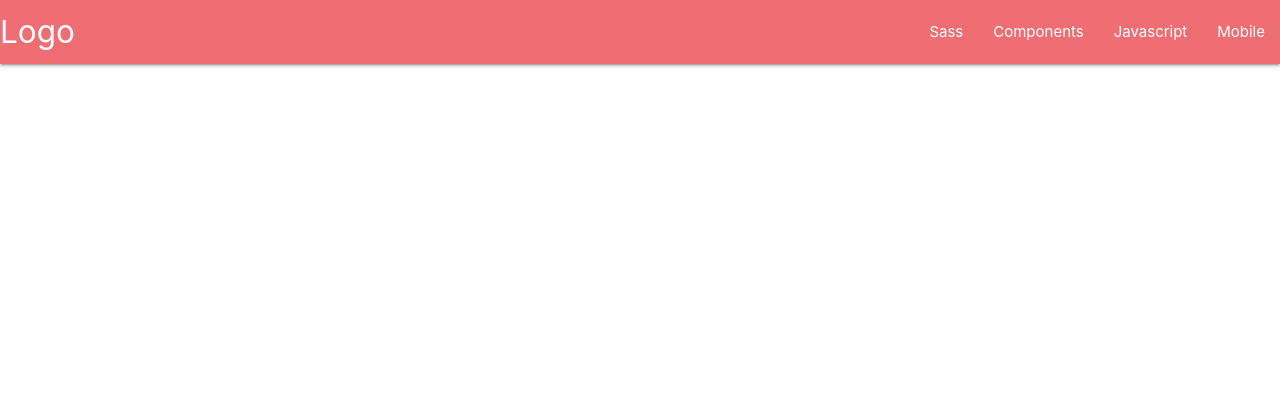
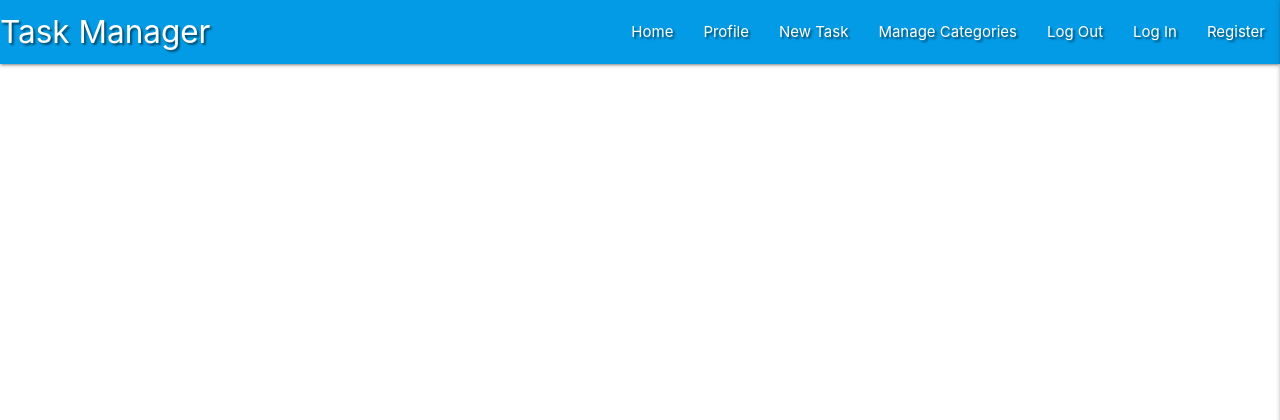
Before and after one commit to kenwals/flask-task-manager-project, a Flask app: page / in a window 1280 px wide. Shown: the top 420 px of the page. Run offline with Flask 2, Linux system fonts and the light colour scheme; data that the repository does not hold is empty; some libraries are stand-ins or nearby versions.

Commit message:
add navbar and sidebar

```diff
--- a/static/css/style.css
+++ b/static/css/style.css
@@ -0,0 +1,3 @@
+.text-shadow {
+    text-shadow: 2px 2px 2px rgba(0, 0, 0, 0.5);
+}
--- a/static/js/script.js
+++ b/static/js/script.js
@@ -0,0 +1,5 @@
+$(document).ready(function () {
+    $(".sidenav").sidenav({
+        edge: "right"
+    });
+});
--- a/templates/base.html
+++ b/templates/base.html
@@ -3,12 +3,10 @@
 
 <head>
     <meta charset="UTF-8">
-    <meta http-equiv="X-UA-Compatible" content="IE=edge">
     <meta name="viewport" content="width=device-width, initial-scale=1.0">
-    <link rel="stylesheet" href="https://cdnjs.cloudflare.com/ajax/libs/font-awesome/5.15.3/css/all.min.css"
-        integrity="sha512-iBBXm8fW90+nuLcSKlbmrPcLa0OT92xO1BIsZ+ywDWZCvqsWgccV3gFoRBv0z+8dLJgyAHIhR35VZc2oM/gI1w=="
-        crossorigin="anonymous" />
-    <!-- Compiled and minified CSS -->
+    <link rel="stylesheet" href="https://cdnjs.cloudflare.com/ajax/libs/font-awesome/5.13.1/css/all.min.css"
+        integrity="sha512-xA6Hp6oezhjd6LiLZynuukm80f8BoZ3OpcEYaqKoCV3HKQDrYjDE1Gu8ocxgxoXmwmSzM4iqPvCsOkQNiu41GA=="
+        crossorigin="anonymous" type="text/css">
     <link rel="stylesheet" href="https://cdnjs.cloudflare.com/ajax/libs/materialize/1.0.0/css/materialize.min.css"
         type="text/css">
     <link rel="stylesheet" href="{{ url_for('static', filename='css/style.css') }}" type="text/css">
@@ -18,35 +16,45 @@
 </head>
 
 <body>
+
     <header>
-
-        <nav>
+        <!-- top navbar -->
+        <nav class="nav-extended text-shadow light-blue darken-1">
             <div class="nav-wrapper">
-                <a href="#!" class="brand-logo">Logo</a>
-                <a href="#" data-target="mobile-demo" class="sidenav-trigger"><i class="material-icons">menu</i></a>
+                <a href="{{ url_for('get_tasks') }}" class="brand-logo">Task Manager</a>
+                <a href="#" data-target="mobile-demo" class="sidenav-trigger right"><i class="fas fa-bars"></i></a>
                 <ul class="right hide-on-med-and-down">
-                    <li><a href="sass.html">Sass</a></li>
-                    <li><a href="badges.html">Components</a></li>
-                    <li><a href="collapsible.html">Javascript</a></li>
-                    <li><a href="mobile.html">Mobile</a></li>
+                    <li><a href="{{ url_for('get_tasks') }}">Home</a></li>
+                    <li><a href="#">Profile</a></li>
+                    <li><a href="#">New Task</a></li>
+                    <li><a href="#">Manage Categories</a></li>
+                    <li><a href="#">Log Out</a></li>
+                    <li><a href="#">Log In</a></li>
+                    <li><a href="#">Register</a></li>
                 </ul>
             </div>
         </nav>
 
+        <!-- mobile sidenav -->
         <ul class="sidenav" id="mobile-demo">
-            <li><a href="sass.html">Sass</a></li>
-            <li><a href="badges.html">Components</a></li>
-            <li><a href="collapsible.html">Javascript</a></li>
-            <li><a href="mobile.html">Mobile</a></li>
+            <li>
+                <h4 class="center-align light-blue-text text-darken 4">Task Manager</h4>
+            </li>
+            <li><a href="{{ url_for('get_tasks') }}">Home</a></li>
+            <li><a href="#">Profile</a></li>
+            <li><a href="#">New Task</a></li>
+            <li><a href="#">Manage Categories</a></li>
+            <li><a href="#">Log Out</a></li>
+            <li><a href="#">Log In</a></li>
+            <li><a href="#">Register</a></li>
         </ul>
+    </header>
 
-    </header>
     {% block content %}
     {% endblock %}
 
-    <script src="https://code.jquery.com/jquery-3.6.0.min.js"
-        integrity="sha256-/xUj+3OJU5yExlq6GSYGSHk7tPXikynS7ogEvDej/m4=" crossorigin="anonymous"></script>
-    <!-- Compiled and minified JavaScript -->
+    <script src="https://code.jquery.com/jquery-3.5.1.min.js"
+        integrity="sha256-9/aliU8dGd2tb6OSsuzixeV4y/faTqgFtohetphbbj0=" crossorigin="anonymous"></script>
     <script src="https://cdnjs.cloudflare.com/ajax/libs/materialize/1.0.0/js/materialize.min.js"></script>
     <script src="{{ url_for('static', filename='js/script.js') }}"></script>
     {% block scripts %}
```
